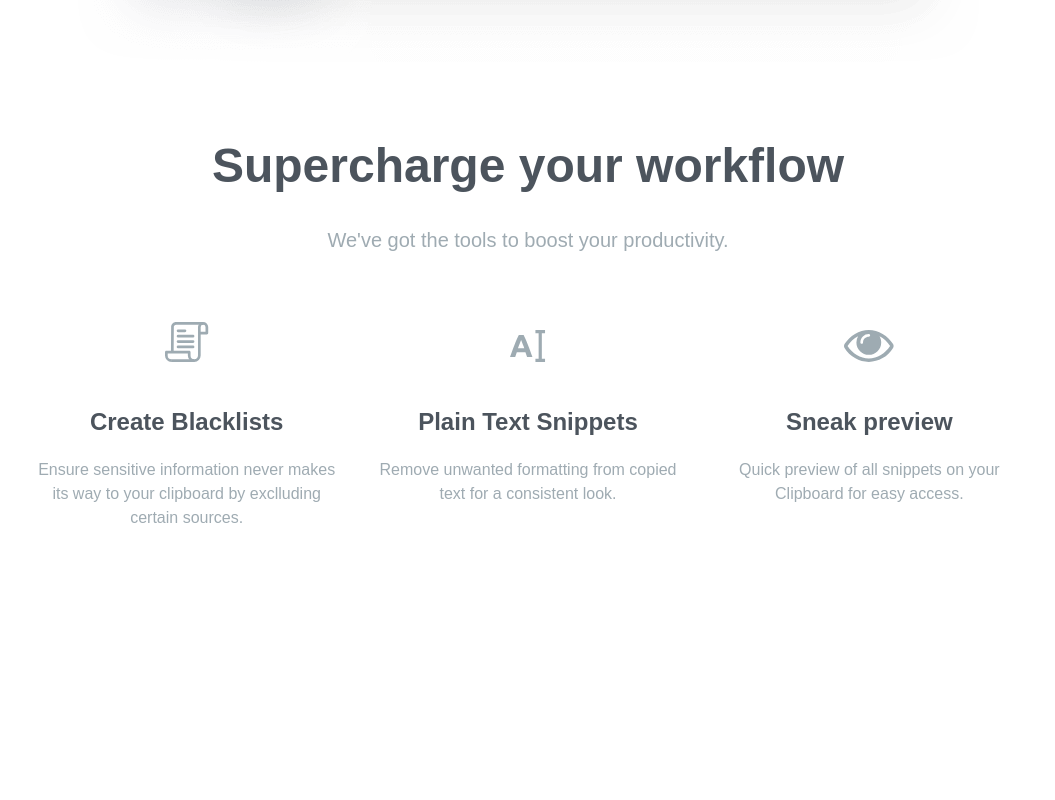
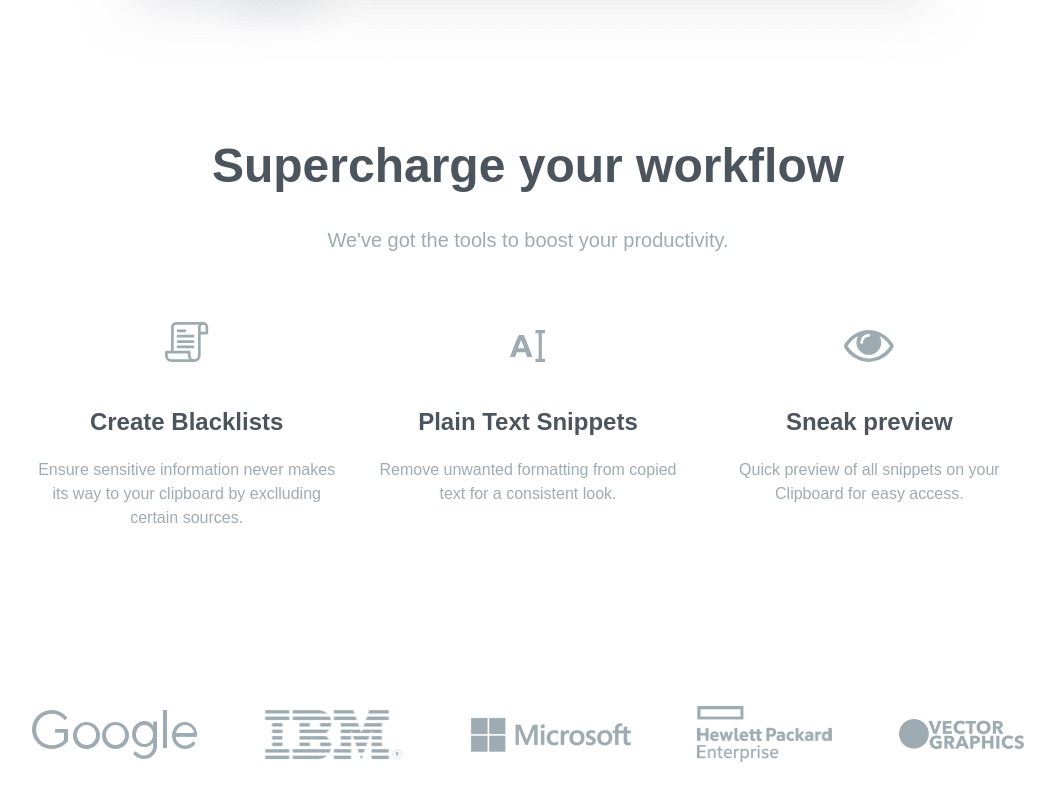
Before and after one commit to xDamneDx/traversy-clipboard, a website: page index.html in a window 1280 px wide. Shown: the part 2354-3154 px from the top of the page, without its empty margins (112-1167 px from the left). Before the commit the page ends 3044 px from the top, so only its background shows below. Drawn offline with Linux system fonts and the light colour scheme; a web font is replaced by a local one.

Commit message:
add references section

```diff
--- a/index.html
+++ b/index.html
@@ -131,6 +131,18 @@
           </div>
         </div>
       </section>
+
+      <!-- References Section -->
+      <section id="references">
+        <div
+          class="flex flex-col items-center justify-between max-w-6xl px-10 mx-auto space-y-16 my-44 md:flex-row md:space-y-0">
+          <img src="../images/logo-google.png" alt="">
+          <img src="../images/logo-ibm.png" alt="">
+          <img src="../images/logo-microsoft.png" alt="">
+          <img src="../images/logo-hp.png" alt="">
+          <img src="../images/logo-vector-graphics.png" alt="">
+        </div>
+      </section>
     </div>
   </section>
 </body>
```
Also changed, not shown: css/style.css.
